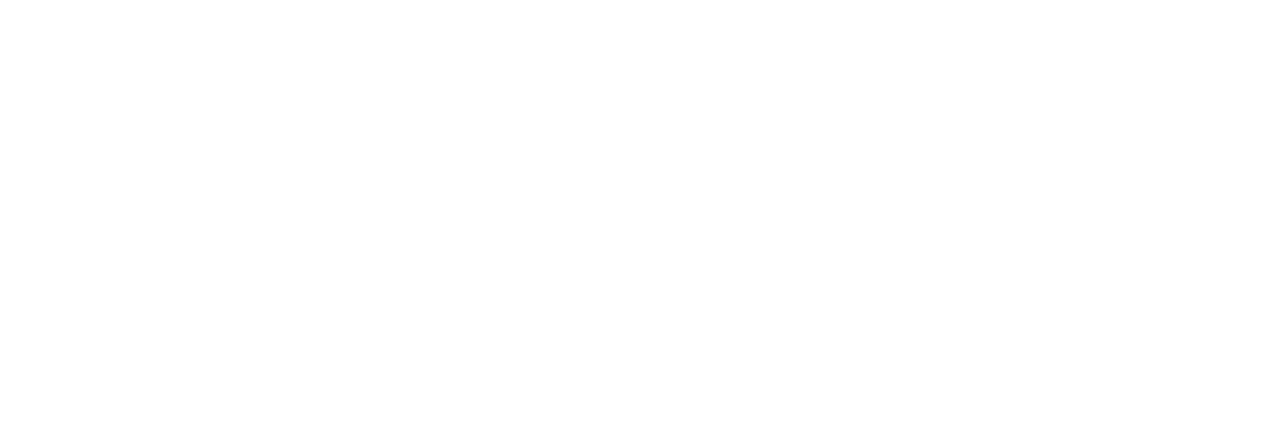
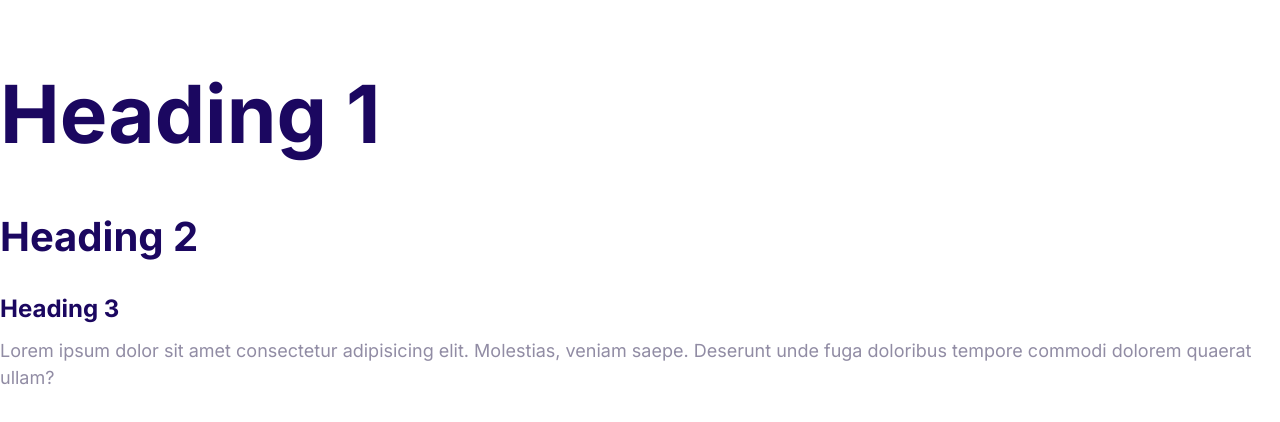
Before and after one commit to codewithjean/moshify, a plain HTML site: page index.html in a window 1280 px wide. Drawn offline with Linux system fonts and the light colour scheme.

Commit message:
Define the styles for the fonts.

```diff
--- a/css/styles.css
+++ b/css/styles.css
@@ -5,3 +5,56 @@
   --color-headings: #1b0760;
   --color-body: #918ca4;
 }
+
+html {
+  /*62.5% of default size 16px which is 10px*/
+  font-size: 62.5%;
+}
+
+body {
+  font-family: Inter, Arial, Helvetica, sans-serif;
+  font-size: 2.4rem;
+  line-height: 1.5;
+  color: var(--color-body);
+}
+
+h1,
+h2,
+h3 {
+  color: var(--color-headings);
+  margin-bottom: 1rem;
+}
+
+h1 {
+  font-size: 7rem; /*7 time the html size of 10px which mean 70px*/
+}
+
+h2 {
+  font-size: 4rem;
+}
+
+h3 {
+  font-size: 3rem;
+}
+
+p {
+  margin-top: 0;
+}
+
+@media screen and (min-width: 1024px) {
+  body {
+    font-size: 1.8rem;
+  }
+
+  h1 {
+    font-size: 8rem;
+  }
+
+  h2 {
+    font-size: 4rem;
+  }
+
+  h3 {
+    font-size: 2.4rem;
+  }
+}
--- a/index.html
+++ b/index.html
@@ -6,9 +6,18 @@
     <meta name="viewport" content="width=device-width, initial-scale=1.0">
     <title>Document</title>
     <link rel="stylesheet" href="css/normalize.css">
+    <link rel="preconnect" href="https://fonts.gstatic.com" crossorigin>
+    <link href="https://fonts.googleapis.com/css2?family=Inter:wght@400;700&display=swap" rel="stylesheet">
     <link rel="stylesheet" href="css/styles.css">
+    <link rel="preconnect" href="https://fonts.googleapis.com">
 </head>
 <body>
-
+    <h1>Heading 1</h1>
+    <h2>Heading 2</h2>
+    <h3>Heading 3</h3>
+    <p>
+        Lorem ipsum dolor sit amet consectetur adipisicing elit. Molestias, veniam saepe.
+        Deserunt unde fuga doloribus tempore commodi dolorem quaerat ullam?
+    </p>
 </body>
 </html>
```
